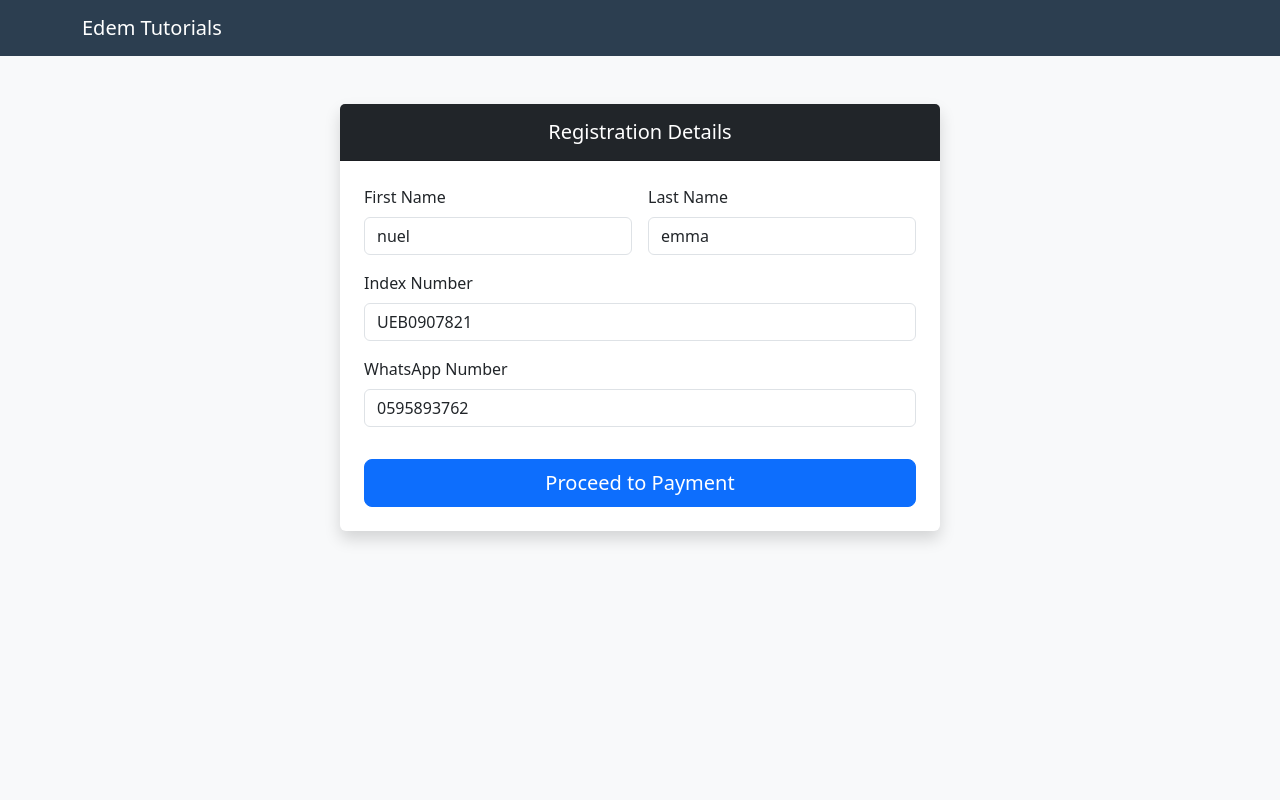
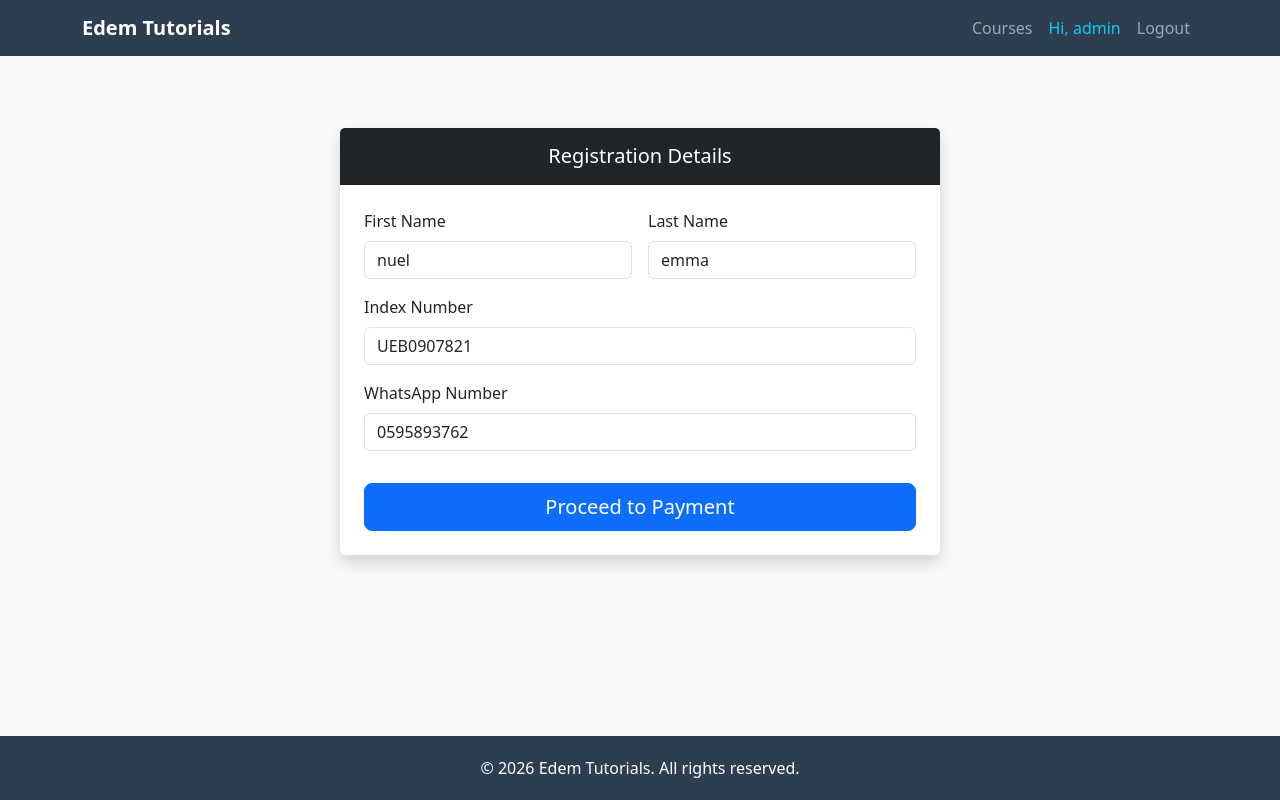
Before and after one commit to efoedem/edem_tutorials, a Django app: page /enrollments/start/1/ in a window 1280 px wide. Run offline with Django 4.2, Linux system fonts and the light colour scheme; a user stored in the database is signed in; data comes from the database, SQL or seed files in the repository.

Commit message:
Update base.html with auth navigation and messages

```diff
--- a/apps/enrollments/views.py
+++ b/apps/enrollments/views.py
@@ -1,13 +1,22 @@
 import random
 from django.shortcuts import render, get_object_or_404, redirect
 from django.contrib.auth.decorators import login_required
+from django.contrib import messages
 from .models import Enrollment
 from apps.courses.models import Course
 from .forms import EnrollmentDetailsForm
 
+
 @login_required
 def initiate_enrollment(request, course_id):
     course = get_object_or_404(Course, id=course_id)
+
+    # Optional: Check if user is already enrolled and paid
+    existing_enrollment = Enrollment.objects.filter(user=request.user, course=course, is_paid=True).first()
+    if existing_enrollment:
+        messages.info(request, "You are already enrolled in this course.")
+        return redirect('course_list')
+
     if request.method == 'POST':
         form = EnrollmentDetailsForm(request.POST, instance=request.user)
         if form.is_valid():
@@ -21,34 +30,45 @@ def initiate_enrollment(request, course_id):
         'course': course
     })
 
+
 @login_required
 def payment_instruction(request, course_id):
     course = get_object_or_404(Course, id=course_id)
+
     if request.method == "POST":
         tid = request.POST.get('transaction_id')
         if tid:
+            # This ensures we don't create duplicate rows for the same user/course
             enrollment, created = Enrollment.objects.get_or_create(
                 user=request.user,
                 course=course
             )
             enrollment.transaction_id = tid
-            # Logic: is_paid stays False until Admin manually approves
+            # Important: Admin must manually set is_paid to True in the Django Admin panel
             enrollment.save()
             return redirect('finalize_enrollment', enrollment_id=enrollment.id)
+        else:
+            messages.error(request, "Please enter a valid Transaction ID.")
 
     return render(request, 'enrollments/payment_page.html', {'course': course})
 
+
 @login_required
 def finalize_enrollment(request, enrollment_id):
-    # Security: Ensure only the owner of the enrollment can see this
+    # Security: Only allow the logged-in user to see their own enrollment
     enrollment = get_object_or_404(
         Enrollment.objects.select_related('user', 'course'),
         id=enrollment_id,
         user=request.user
     )
 
-    # If you haven't approved it yet, show a 'Pending' page instead of the receipt
+    # Logic: If admin hasn't approved yet, show the 'Pending' page
     if not enrollment.is_paid:
-        return render(request, 'enrollments/pending_verification.html', {'enrollment': enrollment})
+        return render(request, 'enrollments/pending_verification.html', {
+            'enrollment': enrollment
+        })
 
-    return render(request, 'enrollments/receipt.html', {'enrollment': enrollment})
+    # If approved, show the receipt/success page
+    return render(request, 'enrollments/receipt.html', {
+        'enrollment': enrollment
+    })
--- a/config/urls.py
+++ b/config/urls.py
@@ -3,13 +3,17 @@ from django.urls import path, include
 from django.shortcuts import redirect
 
 urlpatterns = [
-    # 1. Fix the admin typo (changed py_admin to urls)
+    # 1. Admin Panel
     path('admin/', admin.site.urls),
 
-    # 2. Fix the home page (redirects / to /courses/)
+    # 2. Home page (Redirects to course list)
     path('', lambda request: redirect('course_list', permanent=False)),
 
     # 3. Your App URLs
     path('courses/', include('apps.courses.urls')),
     path('enrollments/', include('apps.enrollments.urls')),
+
+    # 4. Authentication URLs (ADD THIS LINE)
+    # This handles the login redirect that was giving you the 404
+    path('accounts/', include('django.contrib.auth.urls')),
 ]
--- a/templates/base.html
+++ b/templates/base.html
@@ -3,26 +3,70 @@
 <head>
     <meta charset="UTF-8">
     <meta name="viewport" content="width=device-width, initial-scale=1.0">
-    <title>Edem Tutorials</title>
+    <title>{% block title %}Edem Tutorials{% endblock %}</title>
     <link href="https://cdn.jsdelivr.net/npm/bootstrap@5.3.0/dist/css/bootstrap.min.css" rel="stylesheet">
     <style>
-        body { background-color: #f8f9fa; }
-        .navbar { background-color: #2c3e50; }
+        body { background-color: #f8f9fa; min-height: 100vh; display: flex; flex-direction: column; }
+        .navbar { background-color: #2c3e50; shadow: 0 2px 4px rgba(0,0,0,.1); }
+        main { flex: 1; }
+        footer { background-color: #2c3e50; color: white; padding: 20px 0; margin-top: 40px; }
     </style>
 </head>
 <body>
 
     <nav class="navbar navbar-expand-lg navbar-dark mb-4">
         <div class="container">
-            <a class="navbar-brand" href="{% url 'course_list' %}">Edem Tutorials</a>
+            <a class="navbar-brand fw-bold" href="{% url 'course_list' %}">Edem Tutorials</a>
+            <button class="navbar-toggler" type="button" data-bs-toggle="collapse" data-bs-target="#navbarNav">
+                <span class="navbar-toggler-icon"></span>
+            </button>
+            <div class="collapse navbar-collapse" id="navbarNav">
+                <ul class="navbar-nav ms-auto">
+                    <li class="nav-item">
+                        <a class="nav-link" href="{% url 'course_list' %}">Courses</a>
+                    </li>
+                    {% if user.is_authenticated %}
+                        <li class="nav-item">
+                            <span class="nav-link text-info">Hi, {{ user.username }}</span>
+                        </li>
+                        <li class="nav-item">
+                            <form action="{% url 'logout' %}" method="post" style="display:inline;">
+                                {% csrf_token %}
+                                <button type="submit" class="nav-link btn btn-link" style="text-decoration:none;">Logout</button>
+                            </form>
+                        </li>
+                    {% else %}
+                        <li class="nav-item">
+                            <a class="nav-link" href="{% url 'login' %}">Login</a>
+                        </li>
+                    {% endif %}
+                </ul>
+            </div>
         </div>
     </nav>
+
+    <div class="container">
+        {% if messages %}
+            {% for message in messages %}
+                <div class="alert alert-{{ message.tags }} alert-dismissible fade show" role="alert">
+                    {{ message }}
+                    <button type="button" class="btn-close" data-bs-dismiss="alert" aria-label="Close"></button>
+                </div>
+            {% endfor %}
+        {% endif %}
+    </div>
 
     <main class="container">
         {% block content %}
         {% endblock %}
     </main>
 
+    <footer class="text-center mt-auto">
+        <div class="container">
+            <p class="mb-0">&copy; 2026 Edem Tutorials. All rights reserved.</p>
+        </div>
+    </footer>
+
     <script src="https://cdn.jsdelivr.net/npm/bootstrap@5.3.0/dist/js/bootstrap.bundle.min.js"></script>
 </body>
 </html>
```
Also changed, not shown: config/settings.py (+8 -2 lines).
